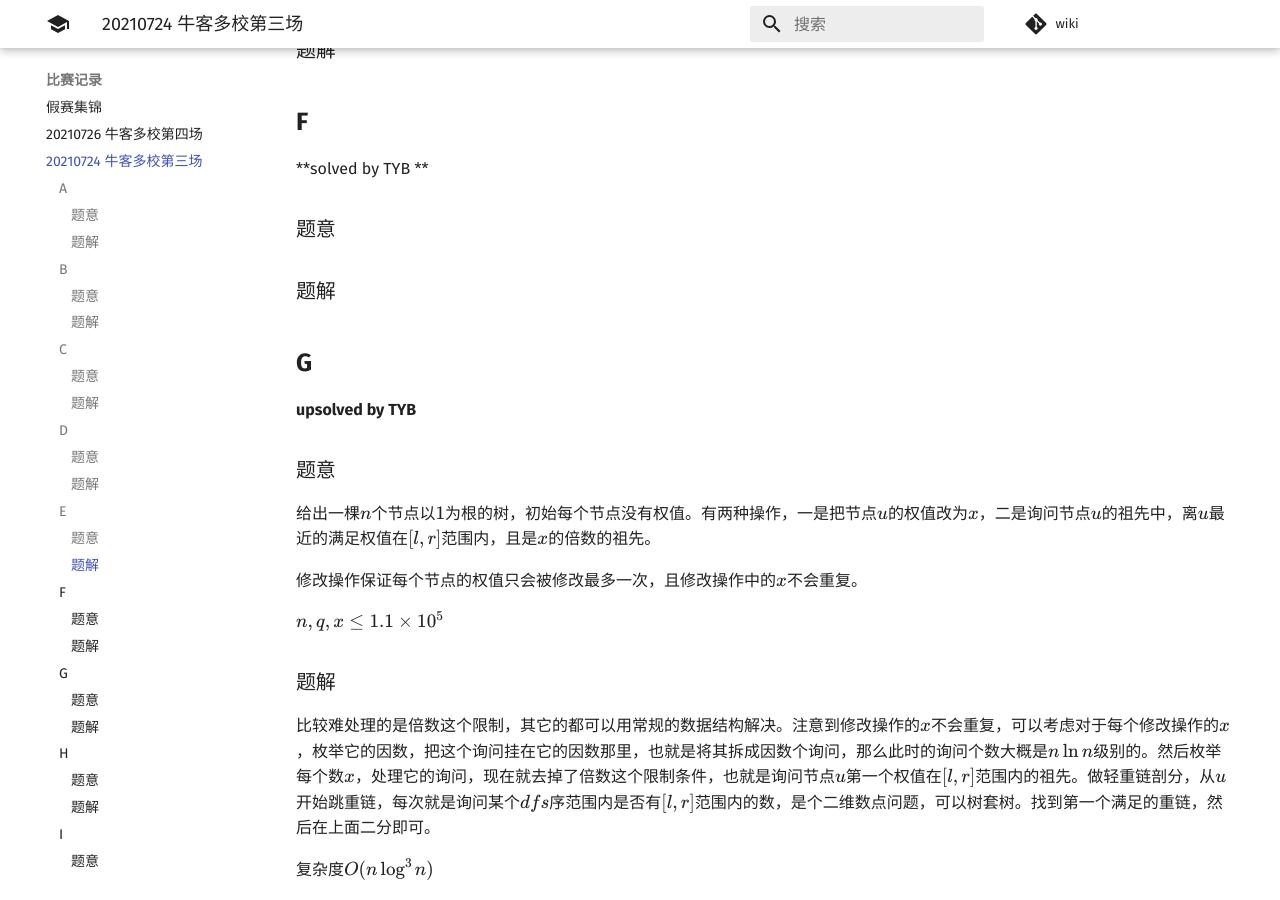
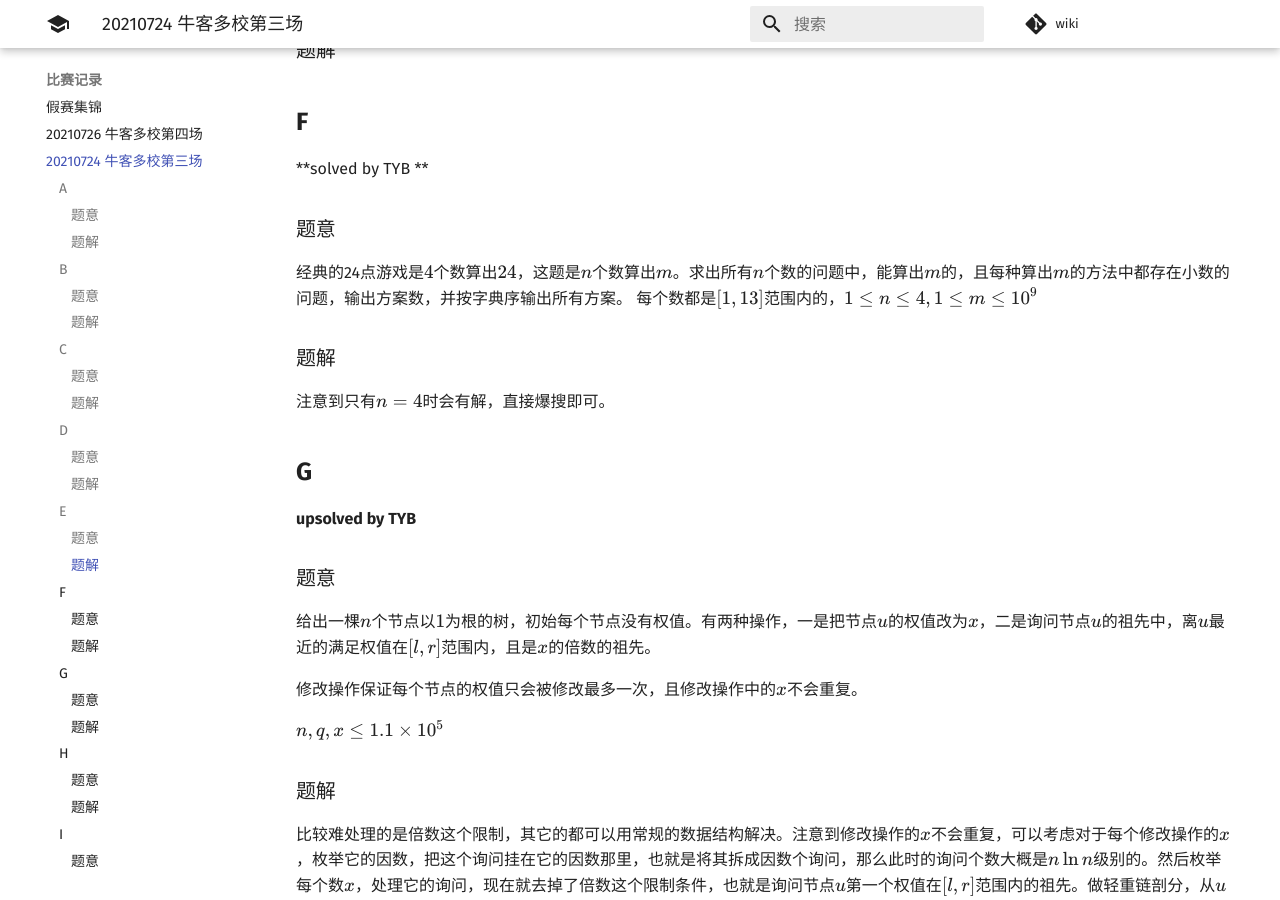
Before and after one commit to PoorMath/PoorMath.github.io, an MkDocs documentation site: the page built from docs/contest/20210724 牛客多校第三场.md, in a window 1280 px wide and 900 px high, scrolled down 1800 px. Built offline with MkDocs 1.6.1 and Material for MkDocs 9.7.7, drawn with Linux system fonts in a browser that asks for light colours; comment, search, counter and statistics services are not loaded.

Commit message:
Update 20210724 牛客多校第三场.md
补F题解

```diff
--- a/docs/contest/20210724 牛客多校第三场.md
+++ b/docs/contest/20210724 牛客多校第三场.md
@@ -78,11 +78,12 @@ $O(n^2+max\{c\})$
 
 ### 题意
 
-
+经典的24点游戏是$4$个数算出$24$，这题是$n$个数算出$m$。求出所有$n$个数的问题中，能算出$m$的，且每种算出$m$的方法中都存在小数的问题，输出方案数，并按字典序输出所有方案。
+每个数都是$[1,13]$范围内的，$1\le n\le 4,1\le m\le 10^9$
 
 ### 题解
 
-
+注意到只有$n=4$时会有解，直接爆搜即可。
 
 ## **G**
 
```
